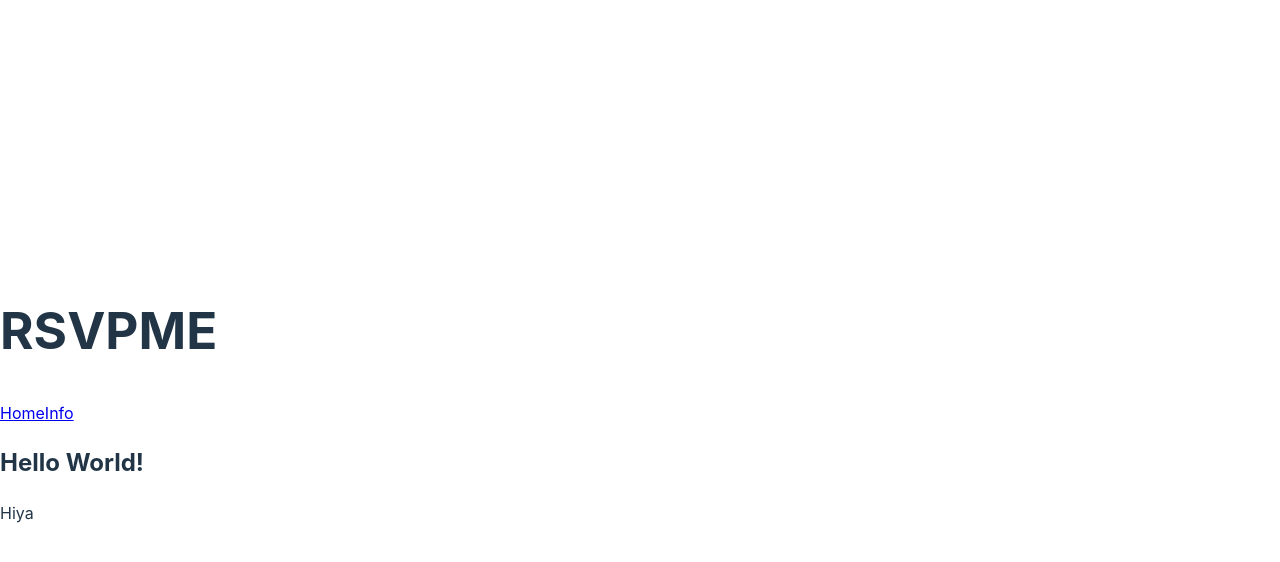
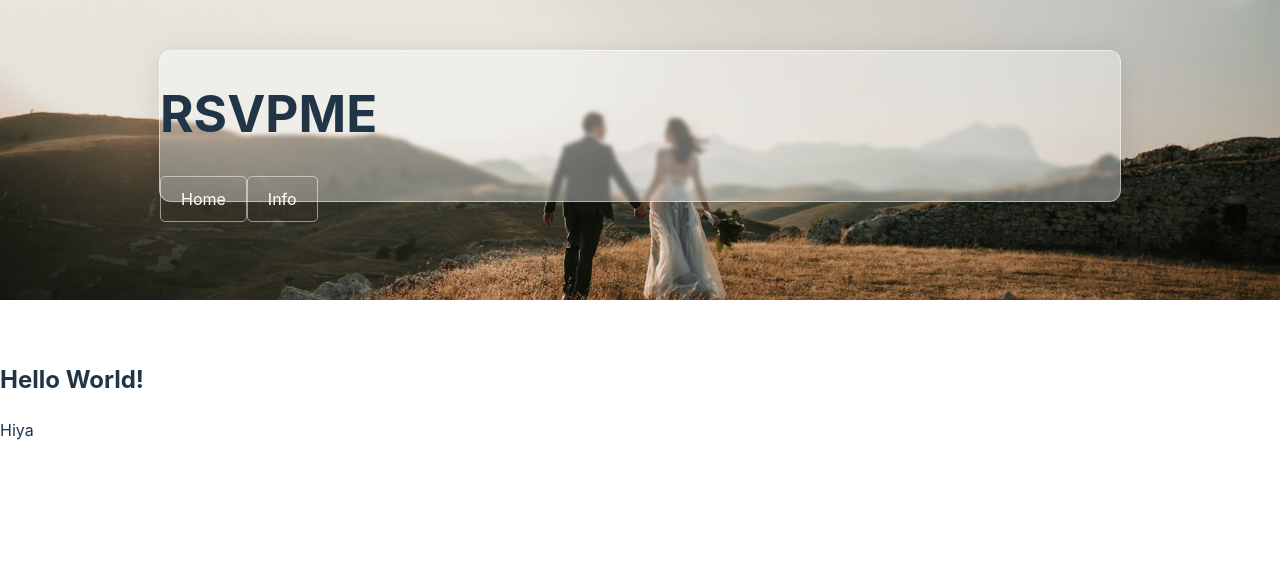
Before and after one commit to benjamin-le-roux/rsvpme, a React (Vite) app in the folder rsvpme_frontend/: page / in a window 1280 px wide. Shown: the top 562 px of the page. Built offline with nearby package versions, Linux system fonts and the light colour scheme.

Commit message:
Some visuals

```diff
--- /dev/null
+++ b/rsvpme_frontend/src/css/Layout.css
@@ -0,0 +1,58 @@
+.image-container {
+    width: 100vw;
+    height: 300px;
+    overflow: hidden;
+    position: fixed;
+    top: 0;
+}
+
+.image-container::before {
+    content: '';
+    background-image: url('/src/resources/bg.jpg');
+    background-size: cover;
+    background-position: center;
+    position: absolute;
+    top: 0;
+    right: 0;
+    bottom: 0;
+    left: 0;
+}
+
+.nav-bar-container {
+    display: flex;
+    width: 100vw;
+    justify-content: center;
+}
+
+.nav-bar {
+    position: fixed;
+    top: 50px;
+    width: 75vw;
+    height: 150px;
+
+    z-index: 100;
+    margin: 0 auto;
+
+    /* Glass effect */
+    background: rgba(255, 255, 255, 0.36);
+    border-radius: 12px;
+    box-shadow: 0 4px 30px rgba(0, 0, 0, 0.1);
+    backdrop-filter: blur(2.2px);
+    -webkit-backdrop-filter: blur(2.2px);
+    border: 1px solid rgba(255, 255, 255, 0.49);
+}
+
+.nav-button {
+    display: inline-block;
+    color: white;
+    border: 1px solid rgba(255, 255, 255, 0.5);
+    padding: 10px 20px;
+    text-decoration: none;
+    border-radius: 5px;
+    transition: background-color 0.3s;
+}
+
+.nav-button:hover {
+    background-color: rgba(255, 255, 255, 0.5);
+    /* color: blue; */
+}
--- a/rsvpme_frontend/src/pages/Layout.jsx
+++ b/rsvpme_frontend/src/pages/Layout.jsx
@@ -1,16 +1,22 @@
 import { Outlet, Link } from 'react-router-dom'
+import './../css/Layout.css'
 
 const Layout = () => (
     <>
-        <nav className='Header'>
-            <div>
-                <h1>RSVPME</h1>
+        {/* <img src="/src/resources/bg.jpg" class="bg-img" /> */}
+        <div className='nav-bar-container'>
+                <div className='nav-bar'>
+                    <div>
+                        <h1>RSVPME</h1>
+                    </div>
+                    <div>
+                        <Link className='nav-button' to="/">Home</ Link>
+                        <Link className='nav-button' to="/info">Info</ Link>
+                    </div>
+                </div>
             </div>
-            <div>
-                <Link className='button' to="/">Home</ Link>
-                <Link className='button' to="/info">Info</ Link>
-            </div>
-        </nav>
+        <div className='image-container'>
+        </div>
 
         <Outlet />
     </>
```
Also changed, not shown: rsvpme_frontend/src/resources/bg.jpg (added), rsvpme_frontend/src/resources/bg2.jpg (added).
